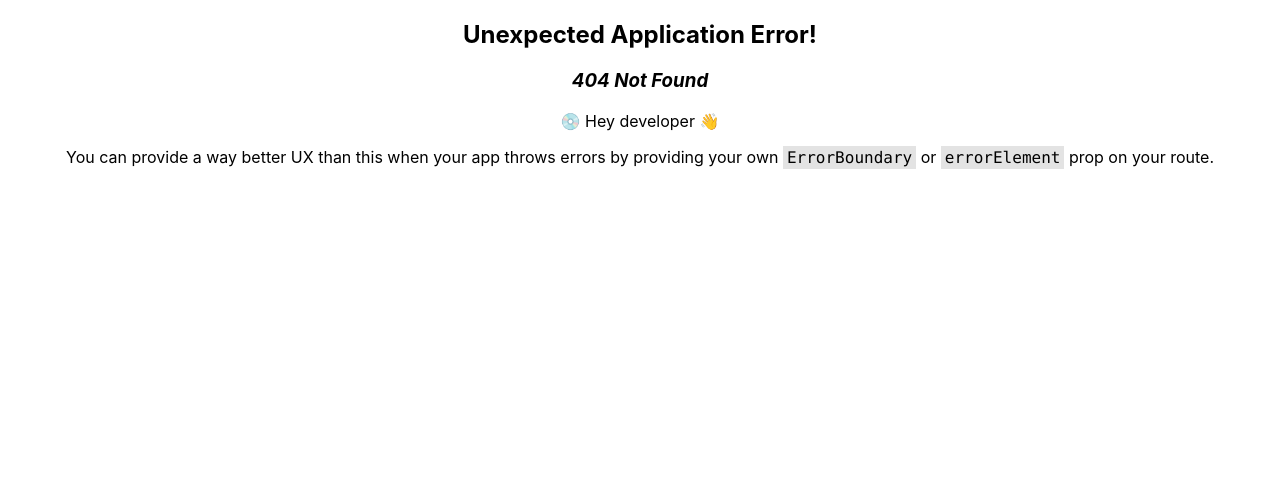
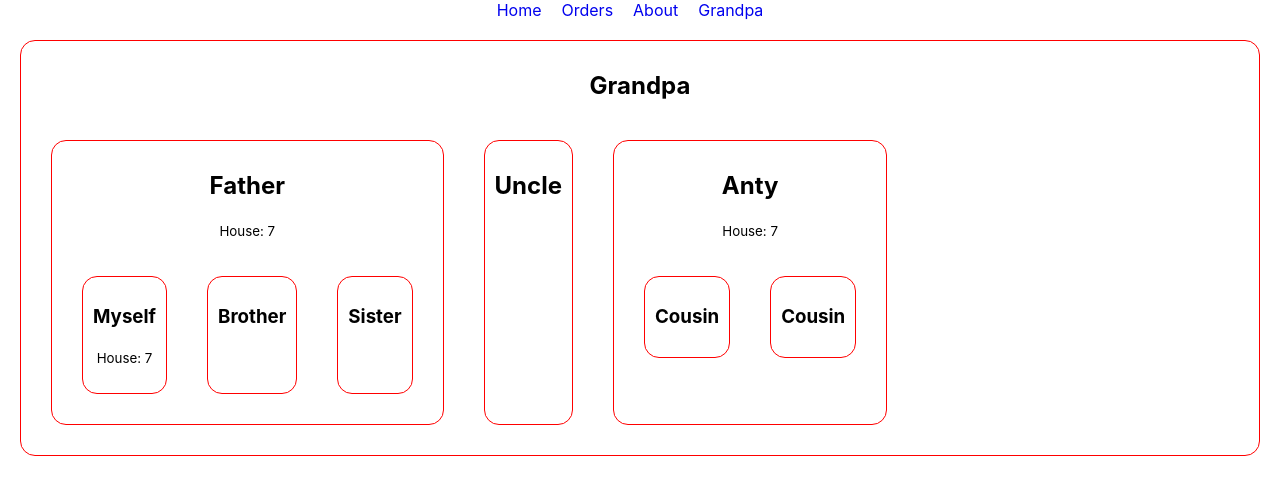
Before and after one commit to bd-dev-ismail/mania-t-shirt, a React (Create React App) app: page /grandpa in a window 1280 px wide. Before the commit this address had no page. Shown: the top 494 px of the page. Built offline with nearby package versions, Linux system fonts and the light colour scheme.

Commit message:
props drilling

```diff
--- a/src/App.js
+++ b/src/App.js
@@ -1,5 +1,6 @@
 import { createBrowserRouter, RouterProvider } from 'react-router-dom';
 import './App.css';
+import Grandpa from './components/Grandpa/Grandpa';
 import Home from './components/Home/Home';
 import Orders from './components/Orders/Orders';
 import Main from './layout/Main';
@@ -15,6 +16,9 @@ function App() {
           loader: ()=> fetch('tshirts.json'),
         element: <Home></Home> },
         { path: "/orders", element: <Orders></Orders> },
+        {
+          path: '/grandpa', element: <Grandpa></Grandpa>
+        }
       ],
     },
   ]);
--- /dev/null
+++ b/src/components/Anty/Anty.js
@@ -0,0 +1,17 @@
+import React from 'react';
+import Cousin from '../Cousin/Cousin';
+
+const Anty = ({house}) => {
+    return (
+        <div>
+            <h2>Anty</h2>
+            <p><small>House: {house}</small></p>
+            <section className='flex'>
+                <Cousin></Cousin>
+                <Cousin></Cousin>
+            </section>
+        </div>
+    );
+};
+
+export default Anty;
--- /dev/null
+++ b/src/components/Brother/Brother.js
@@ -0,0 +1,11 @@
+import React from 'react';
+
+const Brother = () => {
+    return (
+        <div>
+            <h3>Brother</h3>
+        </div>
+    );
+};
+
+export default Brother;
--- /dev/null
+++ b/src/components/Cousin/Cousin.js
@@ -0,0 +1,11 @@
+import React from 'react';
+
+const Cousin = () => {
+    return (
+        <div>
+            <h3>Cousin</h3>
+        </div>
+    );
+};
+
+export default Cousin;
--- /dev/null
+++ b/src/components/Father/Father.js
@@ -0,0 +1,20 @@
+import React from 'react';
+import Brother from '../Brother/Brother';
+import Myself from '../Myself/Myself';
+import Sister from '../Sister/Sister';
+
+const Father = ({house}) => {
+    return (
+        <div>
+            <h2>Father</h2>
+            <p><small>House: {house}</small></p>
+            <section className='flex'>
+                <Myself house={house}></Myself>
+                <Brother house={house}></Brother>
+                <Sister house={house}></Sister>
+            </section>
+        </div>
+    );
+};
+
+export default Father;
--- /dev/null
+++ b/src/components/Grandpa/Grandpa.css
@@ -0,0 +1,9 @@
+.grandpa,  .grandpa div{
+    border: 1px solid red;
+    margin: 20px;
+    border-radius: 15px;
+    padding: 10px;
+}
+.flex{
+    display: flex;
+}
--- /dev/null
+++ b/src/components/Grandpa/Grandpa.js
@@ -0,0 +1,20 @@
+import React from 'react';
+import Anty from '../Anty/Anty';
+import Father from '../Father/Father';
+import Uncle from '../Uncle/Uncle';
+import './Grandpa.css';
+const Grandpa = () => {
+    const house = 7;
+    return (
+        <div className='grandpa'>
+            <h2>Grandpa</h2>
+            <section className='flex'>
+                <Father house={house}>  </Father>
+                <Uncle house={house}></Uncle>
+                <Anty house={house}></Anty>
+            </section>
+        </div>
+    );
+};
+
+export default Grandpa;
--- /dev/null
+++ b/src/components/Header/Header.css
@@ -0,0 +1,5 @@
+.header a {
+    margin-right: 20px;
+    text-decoration: none;
+
+}
--- a/src/components/Header/Header.js
+++ b/src/components/Header/Header.js
@@ -1,13 +1,14 @@
 import React from 'react';
 import { Link } from 'react-router-dom';
-
+import './Header.css';
 const Header = () => {
     return (
         <div>
-            <nav style={{marginTop: '10px'}}>
+            <nav className='header'>
                 <Link to='/'>Home</Link>
                 <Link to='/orders'>Orders</Link>
                 <Link to='/about'>About</Link>
+                <Link to='/grandpa'>Grandpa</Link>
             </nav>
         </div>
     );
--- /dev/null
+++ b/src/components/Myself/Myself.js
@@ -0,0 +1,12 @@
+import React from 'react';
+
+const Myself = ({house}) => {
+    return (
+        <div>
+            <h3>Myself</h3>
+            <p><small>House: {house}</small></p>
+        </div>
+    );
+};
+
+export default Myself;
--- /dev/null
+++ b/src/components/Sister/Sister.js
@@ -0,0 +1,11 @@
+import React from 'react';
+
+const Sister = () => {
+    return (
+        <div>
+            <h3>Sister</h3>
+        </div>
+    );
+};
+
+export default Sister;
--- /dev/null
+++ b/src/components/Uncle/Uncle.js
@@ -0,0 +1,11 @@
+import React from 'react';
+
+const Uncle = () => {
+    return (
+        <div>
+            <h2>Uncle</h2>
+        </div>
+    );
+};
+
+export default Uncle;
```
